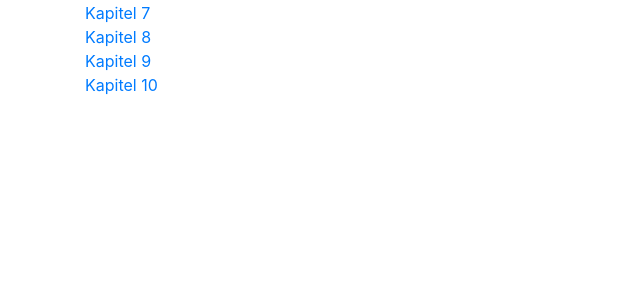
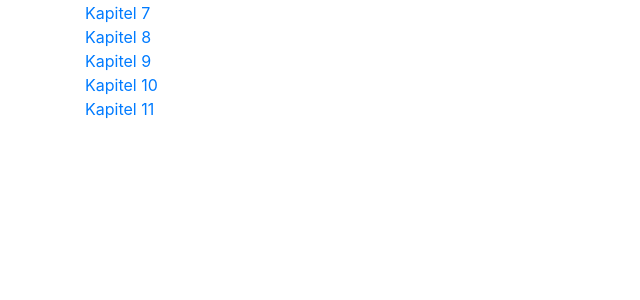
Before and after one commit to mschori/schori-link-share, a Django app: page /links/cs50/ in a window 1280 px wide. Shown: the part 234-534 px from the top of the page, without its empty margins (0-640 px from the left). Run offline with Django 3.2, Linux system fonts and the light colour scheme; some libraries are stand-ins or nearby versions.

Commit message:
Added capital 11

```diff
--- a/templates/link_share/cs50_links.html
+++ b/templates/link_share/cs50_links.html
@@ -17,5 +17,6 @@
         <li><a href="https://gist.github.com/mschori/3f41877eb5c69f7d2c4c698c853e9c89" target="_blank">Kapitel 8</a></li>
         <li><a href="https://gist.github.com/mschori/d65dd411defcce8e5606b02f40ebb824" target="_blank">Kapitel 9</a></li>
         <li><a href="https://gist.github.com/mschori/0162692522c460a6125754049c034933" target="_blank">Kapitel 10</a></li>
+        <li><a href="https://gist.github.com/mschori/eda42470b8f0179e8db7ffba72baefc3" target="_blank">Kapitel 11</a></li>
     </ul>
 {% endblock %}
```
